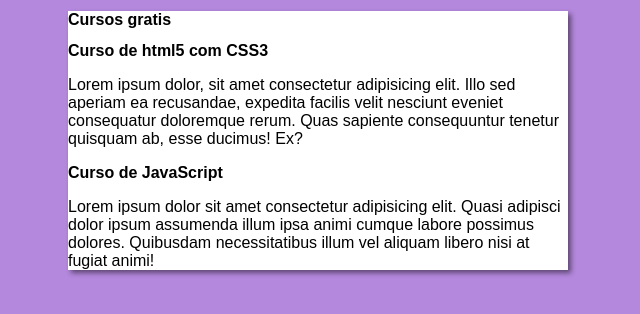
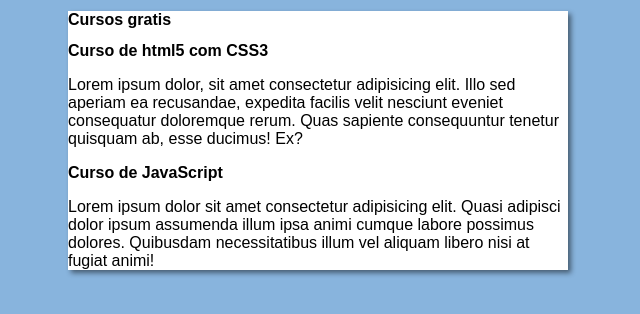
Before and after one commit to SebastianRV-dev/projeto-site, a plain HTML site: page index.html in a window 1280 px wide. Shown: the whole page, without its empty margins (322-962 px from the left). Drawn offline with Linux system fonts and the light colour scheme.

Commit message:
Update style.css

```diff
--- a/estilos/style.css
+++ b/estilos/style.css
@@ -4,7 +4,7 @@
 }
 
 body {
-    background-color: rgb(180, 136, 221);
+    background-color: rgb(136, 180, 221);
 
 }
 main {
```
